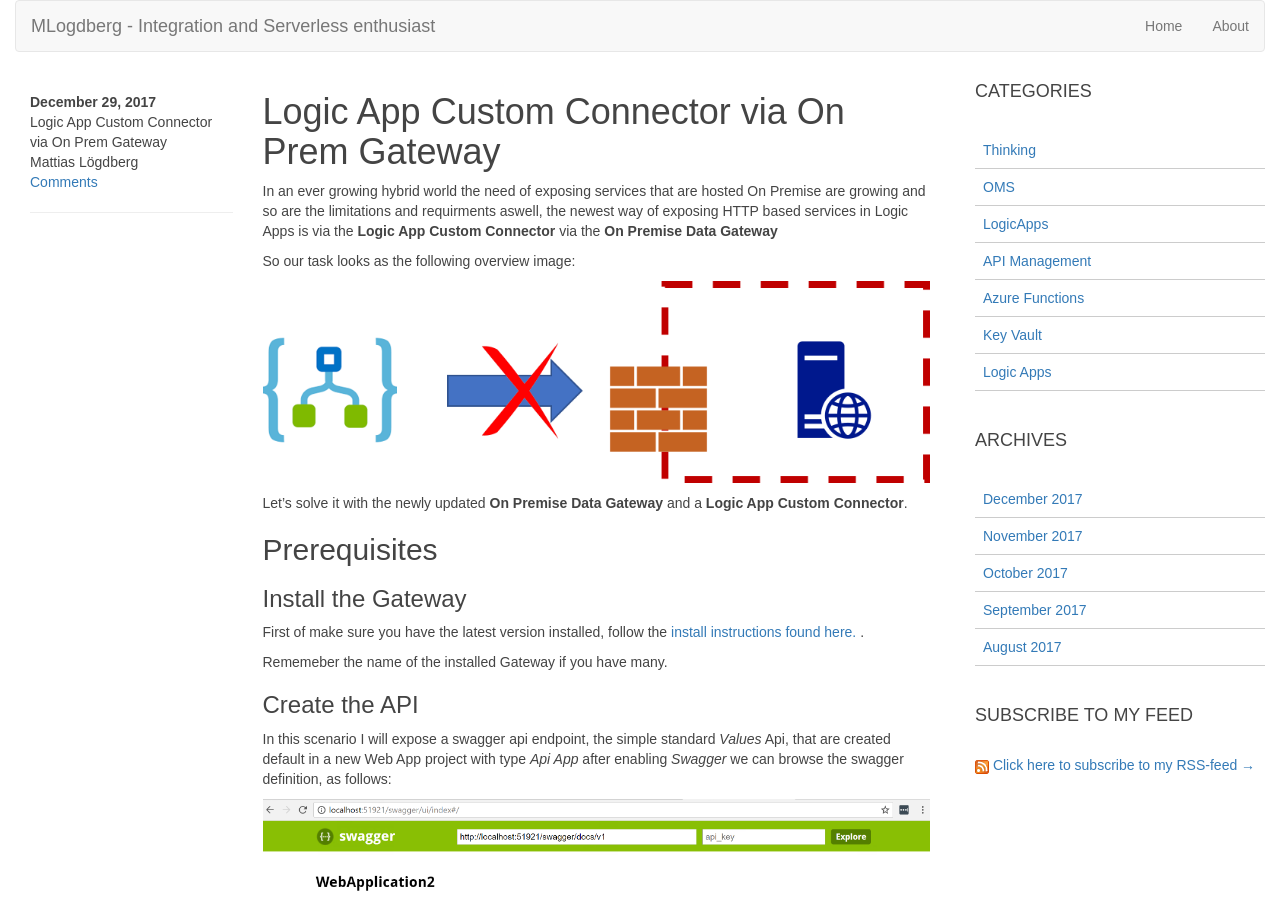
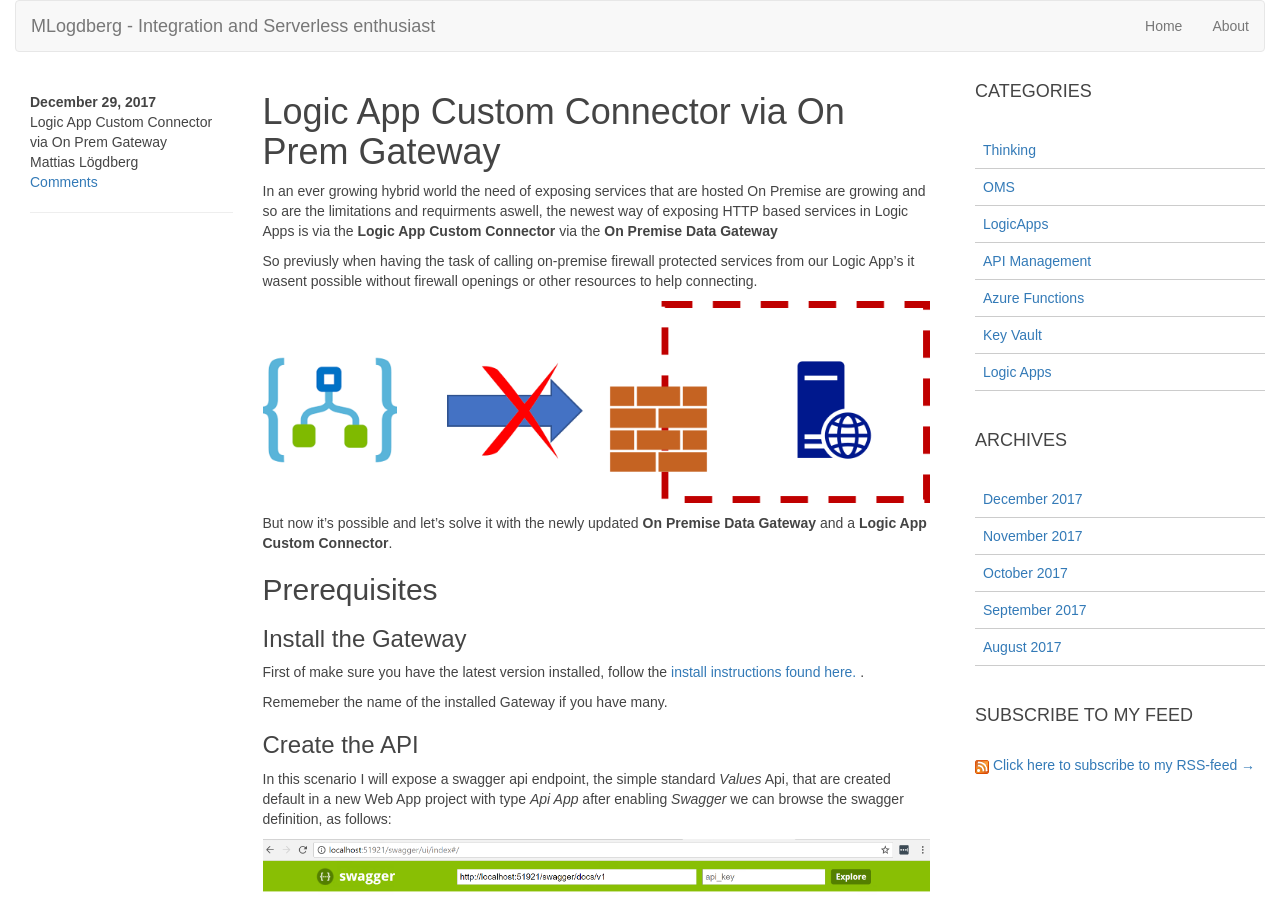
Before and after one commit to MLogdberg/mlogdberg.github.io, a Jekyll site: the page built from _posts/2017-12-29-Custom-LogicApp-Connector-via-OnPremiseDataGateway.md, in a window 1280 px wide and 900 px high. Built offline with Jekyll 4.4.1, drawn with Linux system fonts in a browser that asks for light colours; nearby versions of some CDN libraries; some web fonts are replaced; comment, search, counter and statistics services are not loaded.

Commit message:
fixed image

```diff
--- a/_posts/2017-12-29-Custom-LogicApp-Connector-via-OnPremiseDataGateway.md
+++ b/_posts/2017-12-29-Custom-LogicApp-Connector-via-OnPremiseDataGateway.md
@@ -11,11 +11,11 @@
 
 In an ever growing hybrid world the need of exposing services that are hosted On Premise are growing and so are the limitations and requirments aswell, the newest way of exposing HTTP based services in Logic Apps is via the **Logic App Custom Connector** via the **On Premise Data Gateway**
 
-So our task looks as the following overview image:
+So previusly when having the task of calling on-premise firewall protected services from our Logic App's it wasent possible without firewall openings or other resources to help connecting.
 
 ![Task Overview](/assets/uploads/2017/12/logica-app-to-custom-webservice.png)
 
-Let's solve it with the newly updated **On Premise Data Gateway** and a  **Logic App Custom Connector**.
+But now it's possible and let's solve it with the newly updated **On Premise Data Gateway** and a  **Logic App Custom Connector**.
 
 ## Prerequisites
 
@@ -47,7 +47,7 @@
 ![Press the edit button](/assets/uploads/2017/12/azure-portal-custom-connector-deployed-edit.png)
 
 Upload the swagger file:
-![Upload swagger file](/assets/uploads/2017/12/azure-portal-custom-connector-deployed-upload.PNG)
+![Upload swagger file](/assets/uploads/2017/12/azure-portal-custom-connector-deployed-upload.png)
 
 Now the API Connection is generated based on the swagger file, scroll down and make changes as you see them neeed **but** dont' fotgett to check the *"Connect via on-premises data gateway"* checkbox and if needed change the URL's to match the URL's to the server exposing the service (I'll just keep em same since it's on the same machine for me)
 
```
